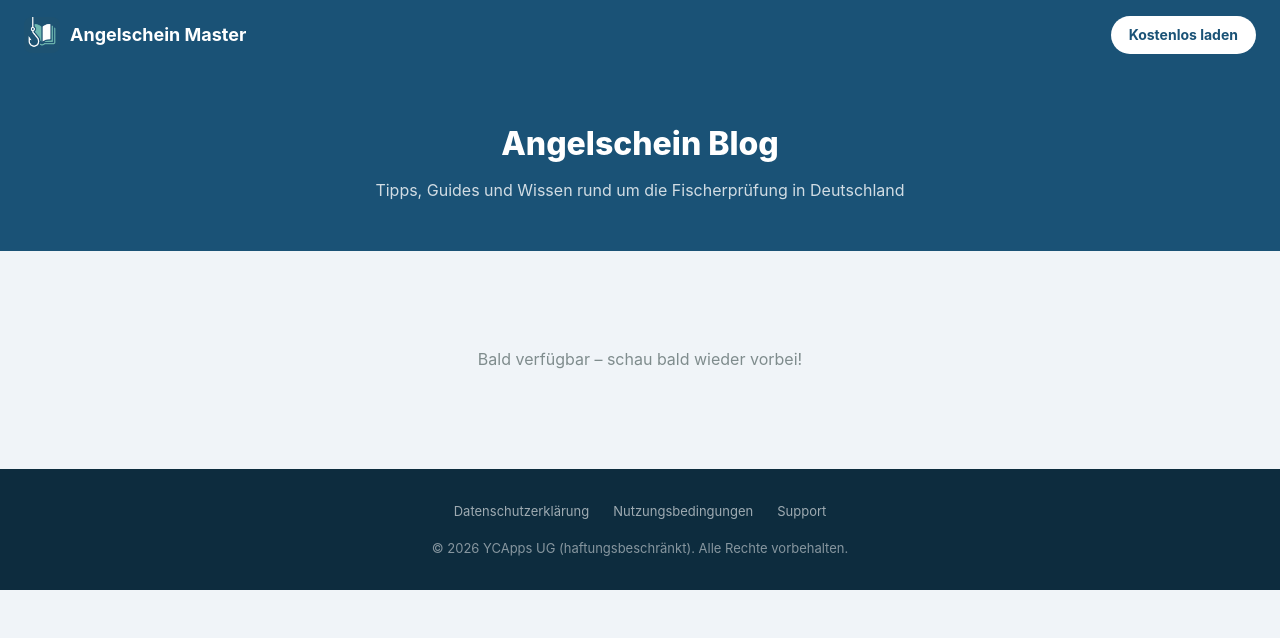
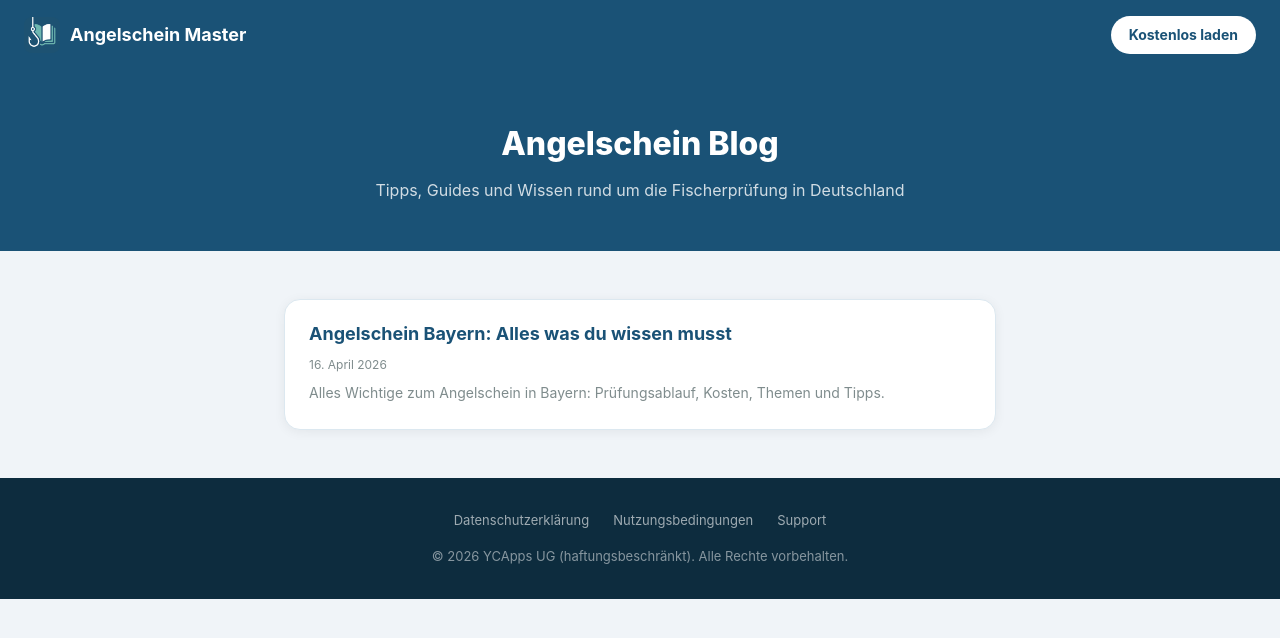
Before and after one commit to ku3ub/angelschein-website, a Jekyll site: the page built from blog/index.html, in a window 1280 px wide. Shown: the top 638 px of the page. Built offline with Jekyll 4.4.1, drawn with Linux system fonts in a browser that asks for light colours; part of the change alters nothing that is shown.

Commit message:
chore: auto-publish weekly blog post

```diff
--- a/_data/post-queue.json
+++ b/_data/post-queue.json
@@ -1,12 +1,14 @@
 [
   {
-    "status": "pending",
+    "status": "published",
     "title": "Angelschein Bayern: Alles was du wissen musst",
     "slug": "angelschein-bayern-guide",
     "primaryKeyword": "Angelschein Bayern",
     "secondaryKeywords": ["Fischerprüfung Bayern", "Angelschein Bayern bestehen", "Fischerprüfung Bayern Fragen"],
     "unsplashQuery": "fishing bavaria germany lake",
-    "description": "Alles Wichtige zum Angelschein in Bayern: Prüfungsablauf, Kosten, Themen und Tipps."
+    "description": "Alles Wichtige zum Angelschein in Bayern: Prüfungsablauf, Kosten, Themen und Tipps.",
+    "publishedDate": "2026-04-16",
+    "filename": "_posts/2026-04-16-angelschein-bayern-guide.md"
   },
   {
     "status": "pending",
--- /dev/null
+++ b/_posts/2026-04-16-angelschein-bayern-guide.md
@@ -0,0 +1,50 @@
+---
+layout: post
+title: "Angelschein Bayern: Alles was du wissen musst"
+date: 2026-04-16
+description: "Alles Wichtige zum Angelschein in Bayern: Prüfungsablauf, Kosten, Themen und Tipps."
+---
+
+Wer in Bayern angeln möchte, braucht den **Angelschein Bayern** – und der Weg dorthin führt über die Fischerprüfung. Ob du ein absoluter Neuling bist oder bereits erste Erfahrungen mit der Angel hast: Die Prüfung erfordert eine gründliche Vorbereitung. In diesem Artikel erfährst du alles Wichtige über den Ablauf, die Kosten, die Prüfungsthemen und die besten Lerntipps, damit du die Fischerprüfung Bayern erfolgreich bestehst.
+
+## Was ist die Fischerprüfung Bayern und wer muss sie ablegen?
+
+In Bayern ist die Fischerprüfung Pflicht für alle Personen ab 10 Jahren, die selbstständig angeln wollen. Ohne bestandene Prüfung gibt es keinen Fischereischein – und ohne Fischereischein ist das Angeln in bayerischen Gewässern nicht erlaubt. Die Prüfung wird durch die Bezirksfischereiberatung abgenommen und findet in der Regel mehrmals im Jahr statt. Jugendliche zwischen 10 und 16 Jahren benötigen zusätzlich die Zustimmung eines Erziehungsberechtigten.
+
+Der schriftliche Teil besteht aus einem Multiple-Choice-Test mit 30 Fragen, die aus einem offiziellen Fragenkatalog stammen. Um zu bestehen, darf man maximal 8 Fehler machen. Neben dem schriftlichen Test gibt es in Bayern auch einen praktischen Teil, bei dem grundlegende Handgriffe wie das Aufziehen einer Angel und das Erkennen von Fischarten geprüft werden können.
+
+## Die wichtigsten Prüfungsthemen im Überblick
+
+Die Fischerprüfung Bayern Fragen decken fünf zentrale Themenbereiche ab:
+
+1. **Fischkunde** – Arten, Merkmale, Laichzeiten und Schonmaße der heimischen Fischarten. Besonders häufig gefragt werden Karpfen, Hecht, Forelle, Barsch und Zander.
+2. **Gewässerkunde und Ökologie** – Wie funktionieren Ökosysteme im Wasser? Was sind Sauerstoffgehalt, pH-Wert und Nahrungsketten?
+3. **Gerätekunde und Angeltechnik** – Welche Ausrüstung ist für welche Fischart geeignet? Was sind erlaubte und verbotene Fangmethoden?
+4. **Gesetzeskunde** – Das Bayerische Fischereigesetz, Schonzeiten, Mindestmaße, Hegepflicht und Gewässerrechte.
+5. **Tierschutz und Waidgerechtigkeit** – Artgerechter Umgang mit Fischen, Betäuben und Töten nach Vorschrift.
+
+Wer sich gezielt auf diese fünf Bereiche vorbereitet, ist gut gerüstet, um den Angelschein Bayern bestehen zu können.
+
+## Kosten und Anmeldung zur Fischerprüfung in Bayern
+
+Die Prüfungsgebühr liegt je nach Bezirk zwischen 30 und 50 Euro. Hinzu kommen die Kosten für den Fischereischein selbst (ca. 10–25 Euro) sowie für Lernmaterialien. Insgesamt solltest du mit Gesamtkosten von rund 60–100 Euro rechnen.
+
+Die Anmeldung erfolgt über das jeweilige Landratsamt oder die zuständige Bezirksfischereiberatung. Prüfungstermine werden meist mehrere Wochen im Voraus veröffentlicht. Es empfiehlt sich, sich frühzeitig anzumelden und direkt mit dem Lernen zu beginnen – denn der Fragenkatalog umfasst über 400 Fragen, die in gedrängter Form auswendig gelernt werden wollen.
+
+Tipp: Viele Angelvereine in Bayern bieten Vorbereitungskurse an, die speziell auf die Fischerprüfung ausgerichtet sind. Diese Kurse vermitteln Prüfungswissen praxisnah und helfen, Lücken schnell zu schließen.
+
+## Tipps, um die Fischerprüfung Bayern zu bestehen
+
+Das A und O ist regelmäßiges Lernen über mehrere Wochen hinweg – nicht alles auf den letzten Drücker. Hier sind die wichtigsten Strategien:
+
+- **Lerne den offiziellen Fragenkatalog** systematisch durch. In Bayern basieren die Prüfungsfragen direkt darauf.
+- **Nutze Karteikarten oder Apps**, um Fragen und Antworten zu üben. Das aktive Abrufen von Wissen ist effektiver als bloßes Lesen.
+- **Präge dir Schonmaße und Schonzeiten** gut ein – diese Zahlen tauchen regelmäßig in der Prüfung auf.
+- **Übe das Erkennen von Fischarten** anhand von Bildern. Gerade im praktischen Teil ist das visuelle Erkennen wichtig.
+- **Simuliere Prüfungsbedingungen**: Stelle dir einen Timer und beantworte 30 Fragen in 45 Minuten, um das Tempo zu verinnerlichen.
+
+Mit der richtigen Vorbereitung ist die Fischerprüfung gut zu schaffen – auch ohne Vorkenntnisse.
+
+---
+
+Um dich optimal auf die Fischerprüfung vorzubereiten, empfehlen wir die **Angelschein Master App** unter [angel-schein.online](https://angel-schein.online). Die App enthält den vollständigen Fragenkatalog, smarte Lernmodi und bundeslandspezifische Fragen – damit du den Angelschein Bayern sicher und stressfrei bestehst.
```
